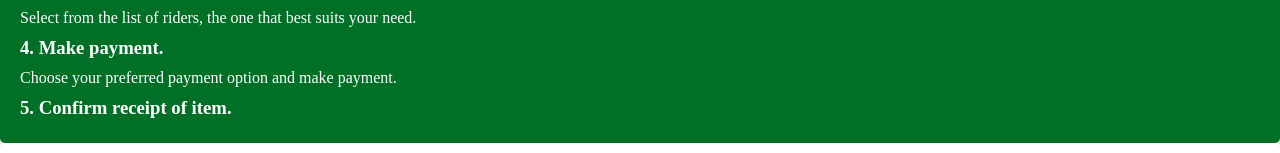
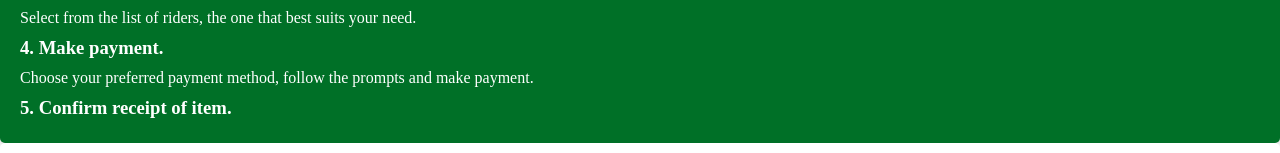
Before and after one commit to BlocMedia/Bloky, a plain HTML site: page index.html in a window 1280 px wide. Shown: the part 834-987 px from the top of the page. Drawn offline with Linux system fonts and the light colour scheme.

Commit message:
Update index.html

```diff
--- a/index.html
+++ b/index.html
@@ -57,7 +57,7 @@
         <h3>3. Select your rider.</h3>
         <p>Select from the list of riders, the one that best suits your need.</p>
         <h3>4. Make payment.</h3>
-        <p>Choose your preferred payment option and make payment.</p>
+        <p>Choose your preferred payment method, follow the prompts and make payment.</p>
         <h3>5. Confirm receipt of item.</h3>
         </p>
       </div>
```
